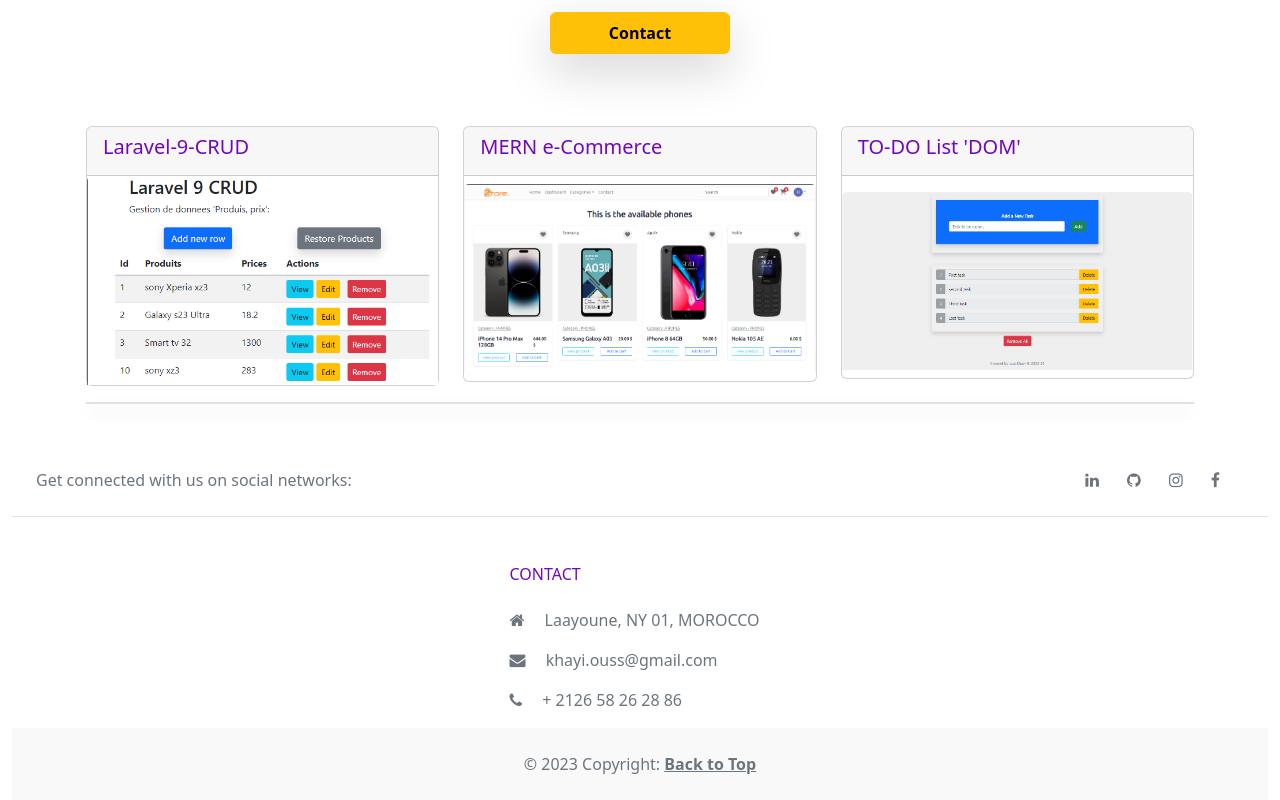
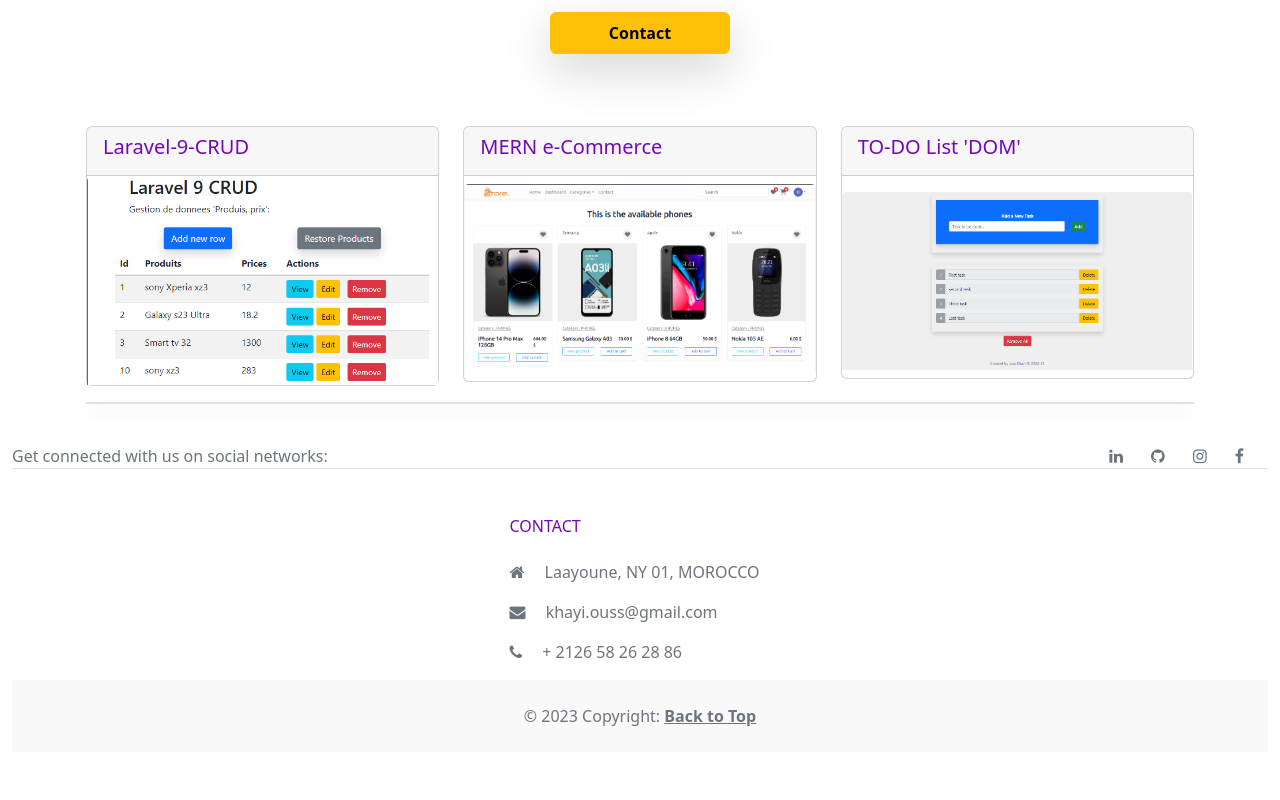
Before and after one commit to oussKhayi/portfolio, a plain HTML site: page index.html in a window 1280 px wide. Shown: the part 1341-2141 px from the top of the page. After the commit the page ends 2093 px from the top, so only its background shows below. Drawn offline with nearby package versions, Linux system fonts and the light colour scheme.

Commit message:
Update index.html

```diff
--- a/index.html
+++ b/index.html
@@ -217,7 +217,7 @@
 
     <footer id="contact" class="text-center text-lg-start bg-white text-muted">
       <!-- Section: Social media -->
-      <section class="d-flex justify-content-center justify-content-lg-between p-4 border-bottom">
+      <section class="d-flex justify-content-center justify-content-lg-between border-bottom">
         <!-- Left -->
         <div class="me-5 d-none d-lg-block">
           <span>Get connected with us on social networks:</span>
```
